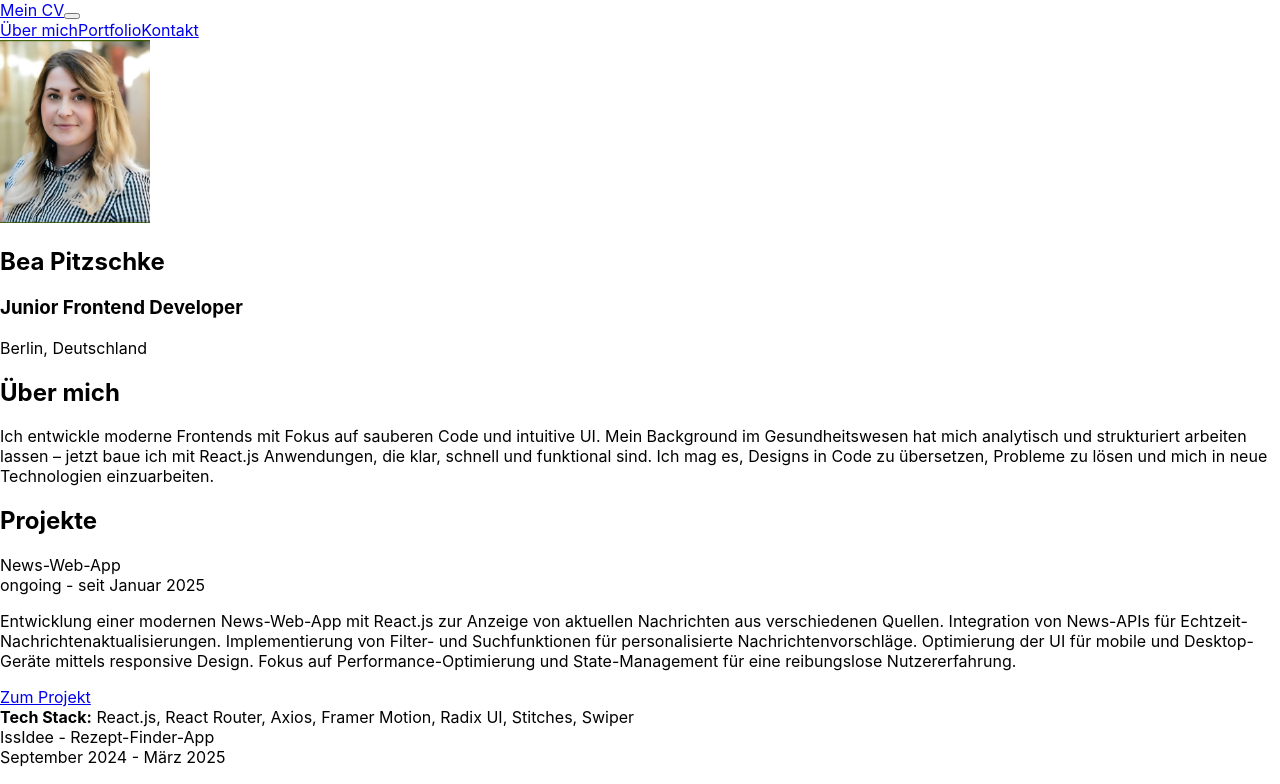
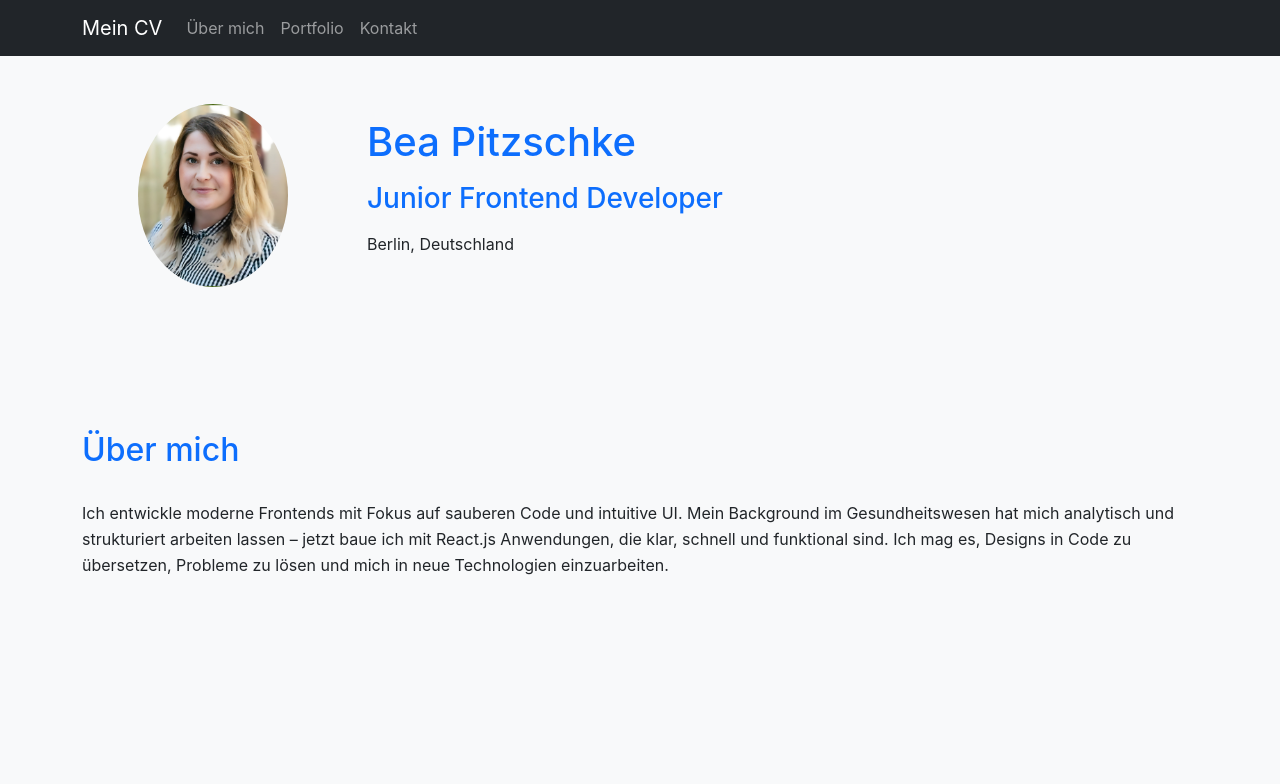
Before and after one commit to BeaCoden/my-cv, a React (Create React App) app: page / in a window 1280 px wide. Shown: the top 784 px of the page. Built offline with nearby package versions, Linux system fonts and the light colour scheme.

Commit message:
Refactor CSS styles and import Bootstrap for improved layout and design; update components to use new styles

```diff
--- a/src/App.css
+++ b/src/App.css
@@ -1,38 +1,101 @@
-.App {
-  text-align: center;
+/* App.css */
+
+/* Allgemeine Resets/Grundstyles */
+body {
+  margin: 0;
+  background-color: #f8f9fa; /* Sehr helles Grau, wirkt modern und minimalistisch */
+  color: #212529; /* Standard Bootstrap Textfarbe (dunkles Grau) */
+  font-family: -apple-system, BlinkMacSystemFont, 'Segoe UI', 'Roboto', 'Oxygen',
+    'Ubuntu', 'Cantarell', 'Fira Sans', 'Droid Sans', 'Helvetica Neue',
+    sans-serif;
 }
 
-.App-logo {
-  height: 40vmin;
-  pointer-events: none;
+/* Überschriften */
+h1, h2, h3, h4, h5, h6 {
+  color: #0d6efd; /* Ein Bootstrap-Blau als Akzentfarbe */
+  margin-bottom: 1rem;
 }
 
-@media (prefers-reduced-motion: no-preference) {
-  .App-logo {
-    animation: App-logo-spin infinite 20s linear;
-  }
+/* Standard-Absatztext */
+p {
+  margin-bottom: 1rem;
+  line-height: 1.6;
 }
 
-.App-header {
-  background-color: #282c34;
-  min-height: 100vh;
-  display: flex;
-  flex-direction: column;
-  align-items: center;
-  justify-content: center;
-  font-size: calc(10px + 2vmin);
-  color: white;
+/* Navbar-Anpassungen (optional) */
+.navbar {
+  margin-bottom: 0;
+  /* Du könntest z.B. einen leicht anderen Hintergrund wählen:
+     background-color: #0d6efd;
+     und variant="dark" beibehalten */
 }
 
-.App-link {
-  color: #61dafb;
+/* Hero Section */
+.hero {
+  background-color: #e9ecef; /* Helles Grau für Kontrast */
+  padding: 4rem 0; /* Genug Abstand nach oben/unten */
+  text-align: left; /* Du kannst auch 'center' wählen */
+}
+.hero h1 {
+  font-size: 2.5rem;
+  margin-bottom: 0.5rem;
+}
+.hero h3 {
+  font-size: 1.25rem;
+  color: #6c757d; /* Dezenteres Grau */
+}
+.hero img {
+  max-width: 150px;
+  border-radius: 50%;
 }
 
-@keyframes App-logo-spin {
-  from {
-    transform: rotate(0deg);
-  }
-  to {
-    transform: rotate(360deg);
-  }
+/* Section-Container (About, Skills, etc.) */
+section {
+  padding-top: 3rem;
+  padding-bottom: 3rem;
 }
+section h2 {
+  font-size: 2rem;
+  margin-bottom: 2rem;
+}
+
+/* Listen in Skills, etc. */
+ul {
+  list-style: none;
+  padding-left: 0;
+}
+ul li {
+  margin-bottom: 0.5rem;
+}
+
+/* Cards im Portfolio */
+.card {
+  border: none; /* Kein Rahmen */
+  box-shadow: 0 2px 5px rgba(0, 0, 0, 0.1); /* Leichter Schatten */
+}
+.card-title {
+  color: #0d6efd;
+}
+.card-subtitle {
+  color: #6c757d;
+}
+.card-text {
+  color: #212529;
+}
+
+/* Kontaktlinks (optional Hover-Effekt) */
+#contact a {
+  color: #0d6efd;
+  text-decoration: none;
+}
+#contact a:hover {
+  text-decoration: underline;
+}
+
+/* Footer (falls du einen anlegst) */
+footer {
+  background-color: #0d6efd;
+  color: #fff;
+  text-align: center;
+  padding: 1rem 0;
+}
--- a/src/components/About.jsx
+++ b/src/components/About.jsx
@@ -1,6 +1,7 @@
 import React from "react";
 import { Container, Row, Col } from "react-bootstrap";
 import data from "../cvData.json";
+import "../App.css";
 
 const About = () => {
   return (
--- a/src/components/Contact.jsx
+++ b/src/components/Contact.jsx
@@ -1,6 +1,7 @@
 import React from "react";
 import { Container, Row, Col } from "react-bootstrap";
 import data from "../cvData.json";
+import "../App.css";
 
 const Contact = () => {
   const { phone, email, linkedin, github } = data;
--- a/src/components/Education.jsx
+++ b/src/components/Education.jsx
@@ -1,6 +1,7 @@
 import React from "react";
 import { Container, Row, Col } from "react-bootstrap";
 import data from "../cvData.json";
+import "../App.css";
 
 const Education = () => {
   const { education } = data;
--- a/src/components/Experience.jsx
+++ b/src/components/Experience.jsx
@@ -1,6 +1,6 @@
 import React from "react";
 import { Container, Row, Col } from "react-bootstrap";
-import data from "../cvData.json";
+import data from "../cvData.json";import "../App.css";
 
 const Experience = () => {
   const { experience } = data;
--- a/src/components/Hero.jsx
+++ b/src/components/Hero.jsx
@@ -1,6 +1,6 @@
 import React from "react";
 import { Container, Row, Col } from "react-bootstrap";
-import data from "../cvData.json";
+import data from "../cvData.json";import "../App.css";
 
 const Hero = () => {
   const { name, title, location, profile_image } = data;
--- a/src/components/Navbar.jsx
+++ b/src/components/Navbar.jsx
@@ -1,6 +1,6 @@
 import React from "react";
 import { Navbar, Nav, Container } from "react-bootstrap";
-
+import "../App.css";
 const Navigation = () => {
   return (
     <Navbar
--- a/src/components/Portfolio.jsx
+++ b/src/components/Portfolio.jsx
@@ -1,6 +1,7 @@
 import React from "react";
 import { Container, Row, Col, Card } from "react-bootstrap";
 import data from "../cvData.json";
+import "../App.css";
 
 const Portfolio = () => {
   const { projects } = data;
--- a/src/components/Skills.jsx
+++ b/src/components/Skills.jsx
@@ -1,6 +1,7 @@
 import React from "react";
 import { Container, Row, Col } from "react-bootstrap";
 import data from "../cvData.json";
+import "../App.css";
 
 const Skills = () => {
   return (
--- a/src/index.js
+++ b/src/index.js
@@ -2,6 +2,7 @@ import React from "react";
 import ReactDOM from "react-dom/client";
 import "./index.css";
 import App from "./App";
+import "bootstrap/dist/css/bootstrap.min.css";
 
 const root = ReactDOM.createRoot(document.getElementById("root"));
 root.render(
```
Also changed, not shown: src/App.js (+6 -5 lines).
